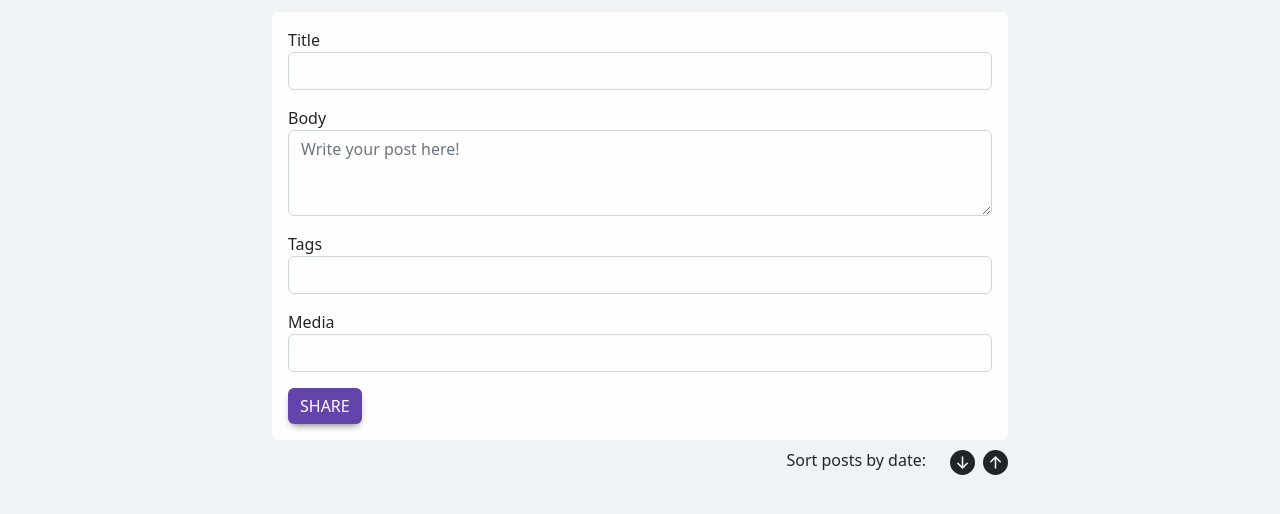
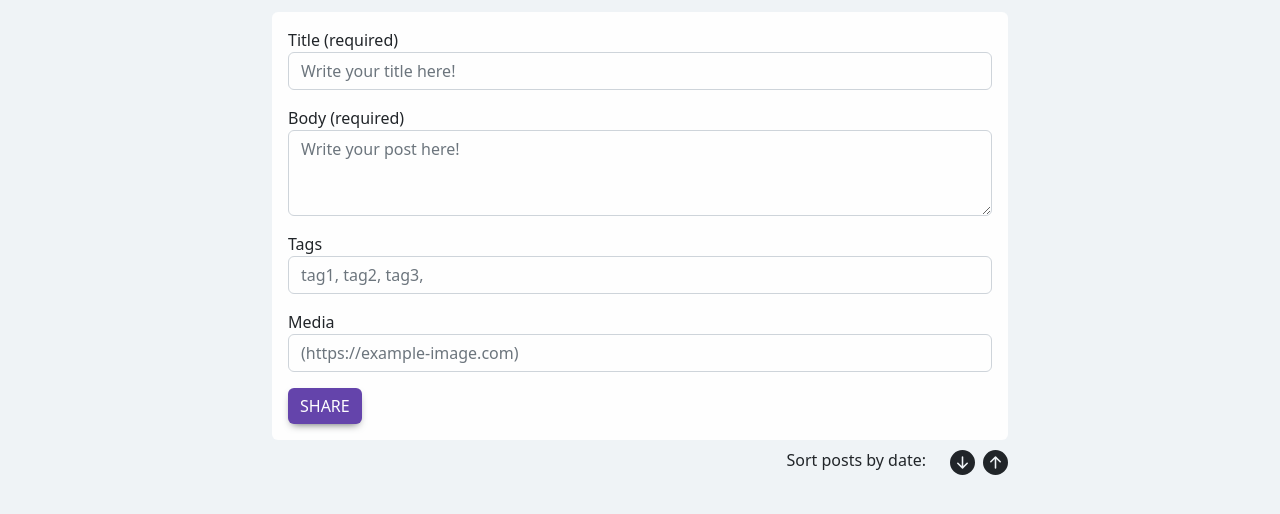
Before and after one commit to JonasHope/CSS-Framework-CA, a website with bundled scripts: page pages/feed/index.html in a window 1280 px wide. Shown: the part 142-656 px from the top of the page. Built offline with nearby package versions, Linux system fonts and the light colour scheme; no server answers.

Commit message:
added some placeholders

```diff
--- a/pages/feed/index.html
+++ b/pages/feed/index.html
@@ -58,24 +58,24 @@
                         <div>
                             <form id="createPost">
                                 <div class="form-group mb-3">
-                                    <label for="">Title</label>
-                                    <input class="form-control" type="text" name="title" required>
+                                    <label for="">Title (required)</label>
+                                    <input class="form-control" placeholder="Write your title here!" type="text" name="title" required>
                                 </div>
 
                                 <div class="form-group mb-3">
-                                    <label for="">Body</label>
+                                    <label for="">Body (required)</label>
                                     <textarea class="form-control" name="body" rows= "3" cols= "25" placeholder="Write your post here!" required></textarea>
                                 </div>
 
                                 <div class="form-group mb-3">
                                     <label for="">Tags</label>
-                                    <input class="form-control" type="text" name="tags">
+                                    <input class="form-control" placeholder="tag1, tag2, tag3," type="text" name="tags">
                                 </div>
 
 
                                 <div class="form-group mb-3">
                                     <label for="">Media</label>
-                                    <input class="form-control" type="url" name="media">
+                                    <input class="form-control" placeholder="(https://example-image.com)" type="url" name="media">
                                 </div>
 
                                 <button id="createPostBtn" class="btn btn-primary"> Share</button>
--- a/src/js/templates/post.mjs
+++ b/src/js/templates/post.mjs
@@ -86,7 +86,7 @@ export function postTemplate(postData) {
 
 // Post comment section
     commentContainer.classList.add("row", "align-items-center", "mx-3", "my-3", "p-2", "light-purple");
-    commentHeader.classList.add("fs-6", "col-12", "my-2", "text-center");
+    commentHeader.classList.add("fs-6", "col-12", "mb-1", "text-center");
 
 
             // Setting attributes
@@ -104,7 +104,7 @@ export function postTemplate(postData) {
     postDate.innerText = postData.created;
     title.innerText = postData.title;
     body.innerText = postData.body;
-    commentHeader.innerText = 'Comments ' + postData.comments.length;
+    commentHeader.innerText = 'Comments ' + '(' + postData.comments.length + ')';
     viewPost.innerText = 'View post';
 
 
```
